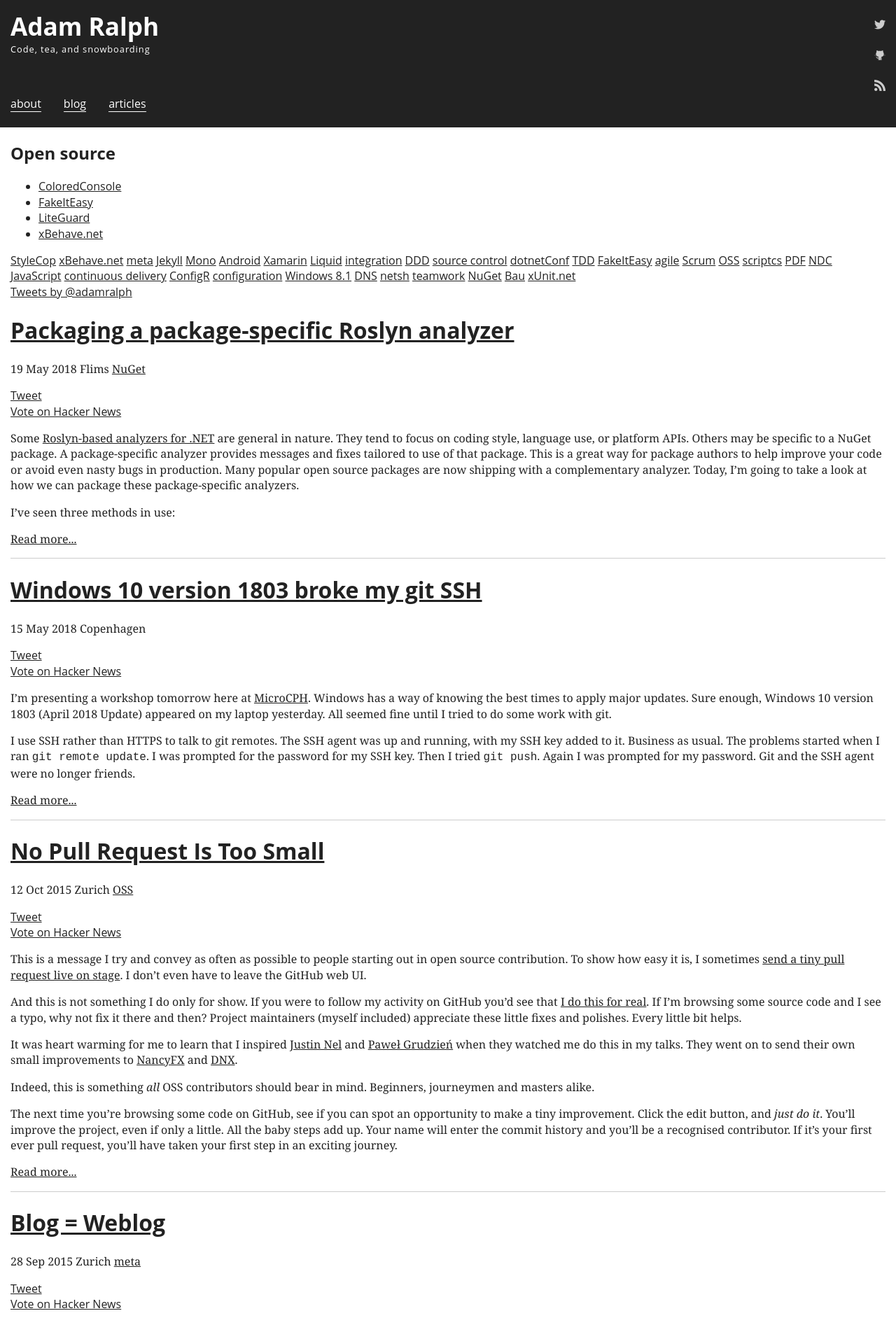
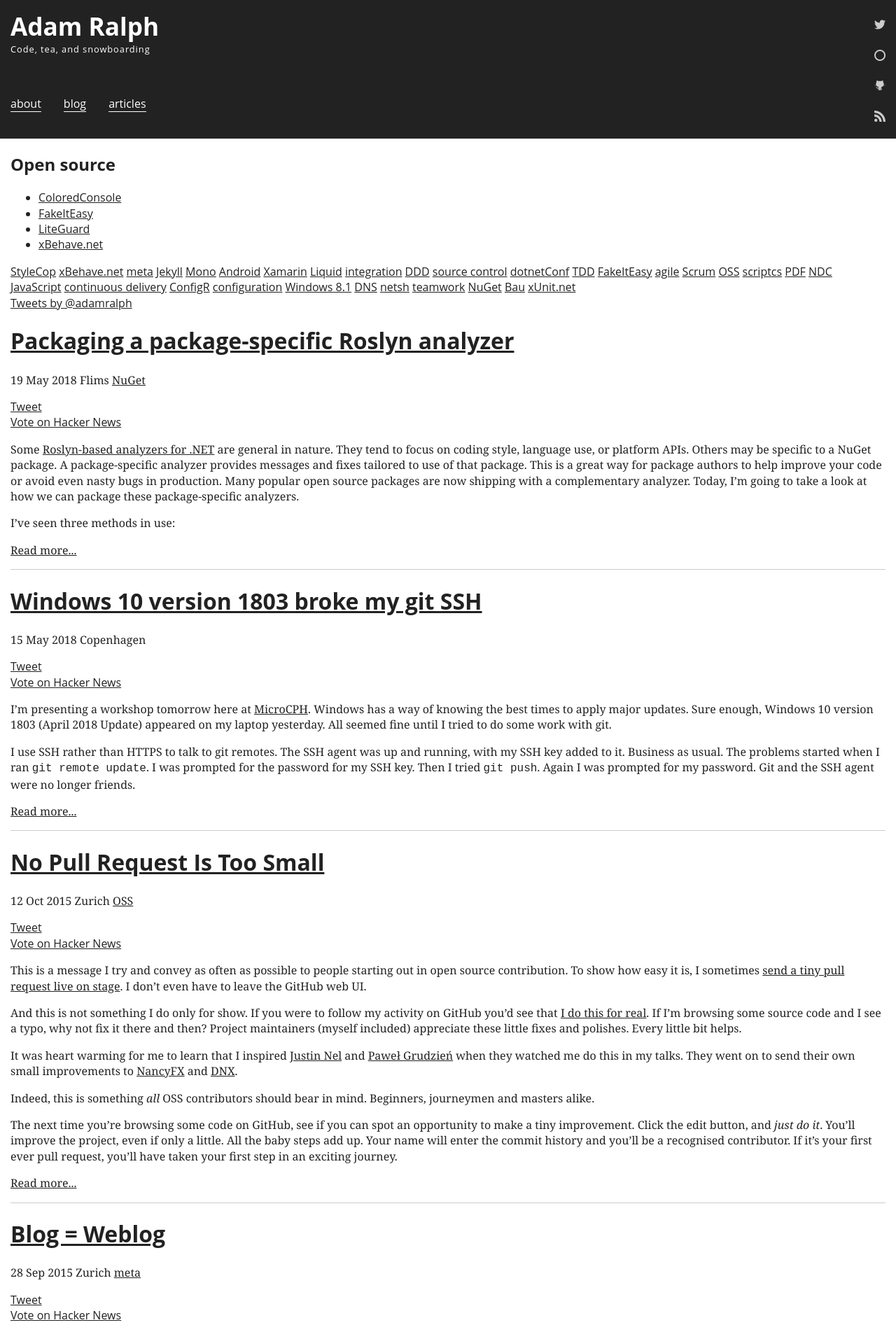
Before and after one commit to adamralph/adamralph.github.com, a Jekyll site: the page built from index.html, in a window 1280 px wide. Shown: the top 1893 px of the page at 70% size. Built offline with Jekyll 4.4.1, drawn with Linux system fonts in a browser that asks for light colours; a script that is not in the unit is left out; comment, search, counter and statistics services are not loaded.

Commit message:
add mastodon link

```diff
--- a/_layouts/default.html
+++ b/_layouts/default.html
@@ -54,6 +54,7 @@
         <h2 class="visuallyhidden">Links</h2>
         <ul>
           <li><a id="twitter" href="http://twitter.com/adamralph" title="follow me on Twitter"><img src="/img/twitter-cccccc-32.png" width="16" alt="Twitter" /></a></li>
+          <li><a id="mastodon" href="https://mastodon.technology/web/accounts/12812" title="follow me on Mastodon for Tech Folks"><img src="/img/mastodon-cccccc-32.png" width="16" alt="Mastodon" /></a></li>
           <li><a id="github" href="http://github.com/adamralph/" title="follow me on GitHub"><img src="/img/github-6-cccccc-32.png" width="16" alt="GitHub" /></a></li>
           <li><a id="feed" href="/feed" title="feed"><img src="/img/rss-cccccc-32.png" width="16" alt="Feed" /></a></li>
         </ul>
```
Also changed, not shown: img/mastodon-cccccc-32.png (added), img/mastodon-cccccc-48.png (added).
